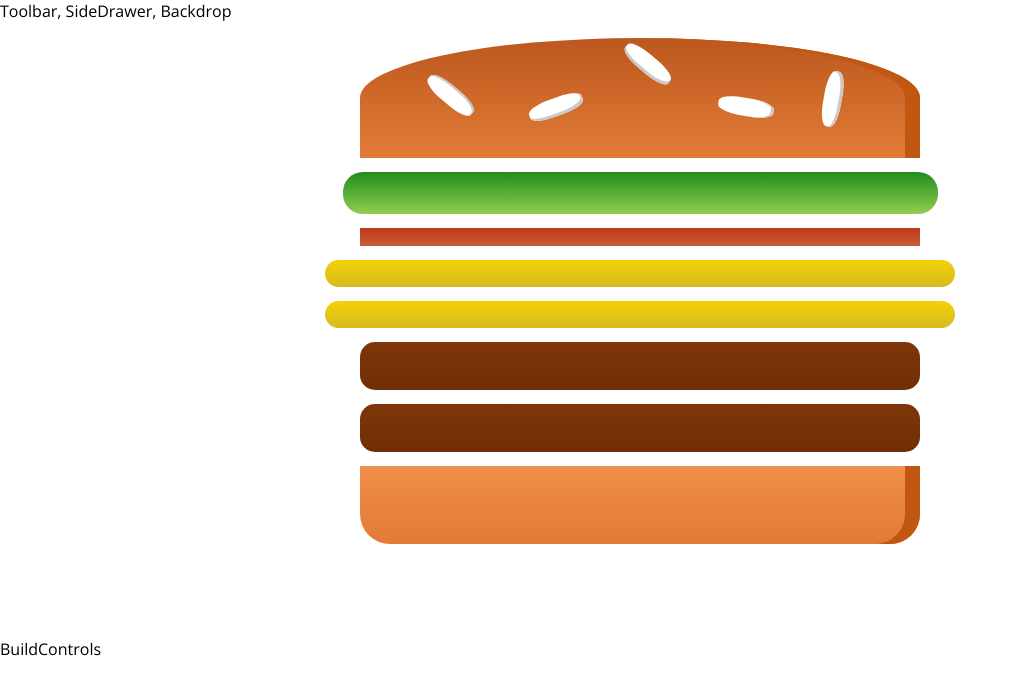
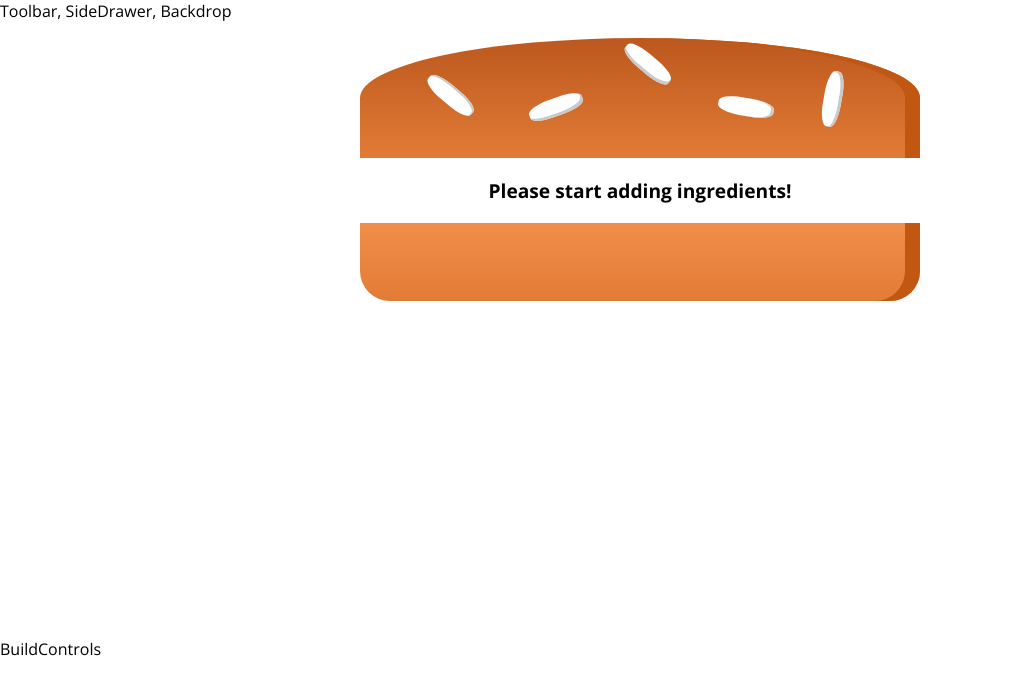
Before and after one commit to ReggEvans/burger-app, a React (Create React App) app: page / in a window 1280 px wide. Shown: the top 694 px of the page, without its empty margins (0-1018 px from the left). Built offline with nearby package versions, Linux system fonts and the light colour scheme.

Commit message:
adds calculating of ingredient sum dynamically using reduce

```diff
--- a/src/components/Burger/Burger.js
+++ b/src/components/Burger/Burger.js
@@ -11,25 +11,33 @@ const burger = props => {
 	// the keys of a given object and turns that into an array!!
 	// the values, however, are NOT part of the array
 	// ======================
-	const transformedIngredients = Object.keys(props.ingredients).map(ingredientKey => {
-		return [...Array(props.ingredients[ingredientKey])].map((_, i) => {
-			return <BurgerIngredient key={ingredientKey + i} type={ingredientKey} />;
-		});
-	});
+	let transformedIngredients = Object.keys(props.ingredients)
+		.map(ingredientKey => {
+			return [...Array(props.ingredients[ingredientKey])].map((_, i) => {
+				return <BurgerIngredient key={ingredientKey + i} type={ingredientKey} />;
+			});
+		})
+		.reduce((arr, el) => {
+			return arr.concat(el);
+		}, []);
 	// ==== MY NOTES ====
-	// transformedIngredients is an array of arrays
-	// each array is has an index for each type of ingredient
+	// transformedIngredients is an array of arrays ==> then reduced to a single array of objects
 	// Here's an example of a double meat with bacon and double cheese:
 	// [
-	//     [{ props: {type: "lettuce"}, key: lettuce0} ...],
-	//     [{ props: {type: "bacon"}, key: bacon0} ...],
-	//     [{ props: {type: "cheese"}, key: cheese0} ...],
-	//     [{ props: {type: "cheese"}, key: cheese1} ...],
-	//     [{ props: {type: "meat"}, key: meat0} ...],
-	//     [{ props: {type: "meat"}, key: meat1} ...],
+	//     { props: {type: "lettuce"}, key: "lettuce0" ... },==> <BurgerIngredient type="lettuce" key: "lettuce0" />
+	//     { props: {type: "bacon"}, key: "bacon0" ... },    ==> <BurgerIngredient type="bacon" key: "bacon0" />
+	//     { props: {type: "cheese"}, key: "cheese0" ... },  ==> <BurgerIngredient type="cheese" key: "cheese0" />
+	//     { props: {type: "cheese"}, key: "cheese1" ... },  ==> <BurgerIngredient type="cheese" key: "cheese1" />
+	//     { props: {type: "meat"}, key: "meat0" ... },      ==> <BurgerIngredient type="meat" key: "meat0" />
+	//     { props: {type: "meat"}, key: "meat1" ... },      ==> <BurgerIngredient type="meat" key: "meat1" />
 	// ]
 	// Therefore it returns a react element for each ingredient with a defined type
 	// ======================
+
+	// If there are no ingredients found, insert a message instead
+	if (transformedIngredients.length === 0) {
+		transformedIngredients = <p>Please start adding ingredients!</p>;
+	}
 	return (
 		<div className="burger">
 			<BurgerIngredient type="bread-top" />
--- a/src/containers/BurgerBuilder/BurgerBuilder.js
+++ b/src/containers/BurgerBuilder/BurgerBuilder.js
@@ -15,10 +15,10 @@ class BurgerBuilder extends Component {
 	// This is a more "modern" way to add state
 	state = {
 		ingredients: {
-			lettuce: 1,
-			bacon: 1,
-			cheese: 2,
-			meat: 2,
+			lettuce: 0,
+			bacon: 0,
+			cheese: 0,
+			meat: 0,
 		},
 	};
 	render() {
```
